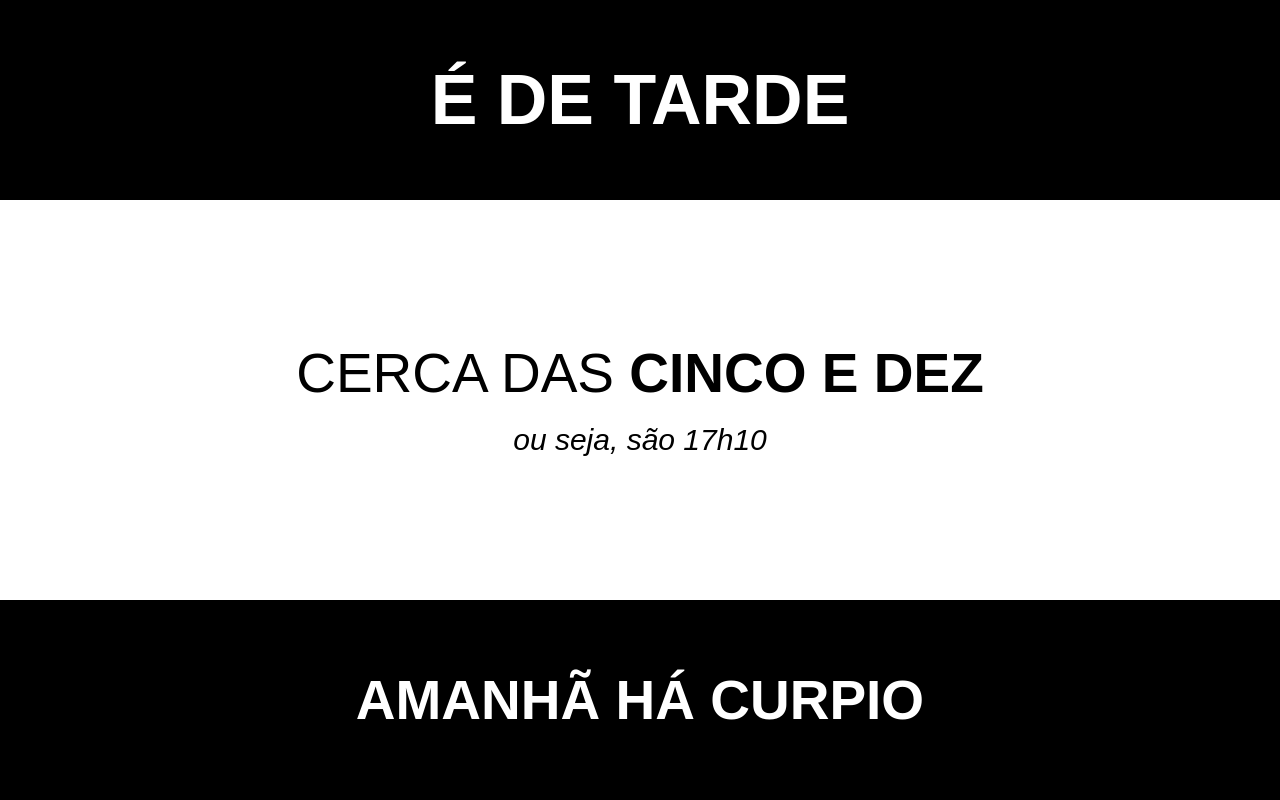
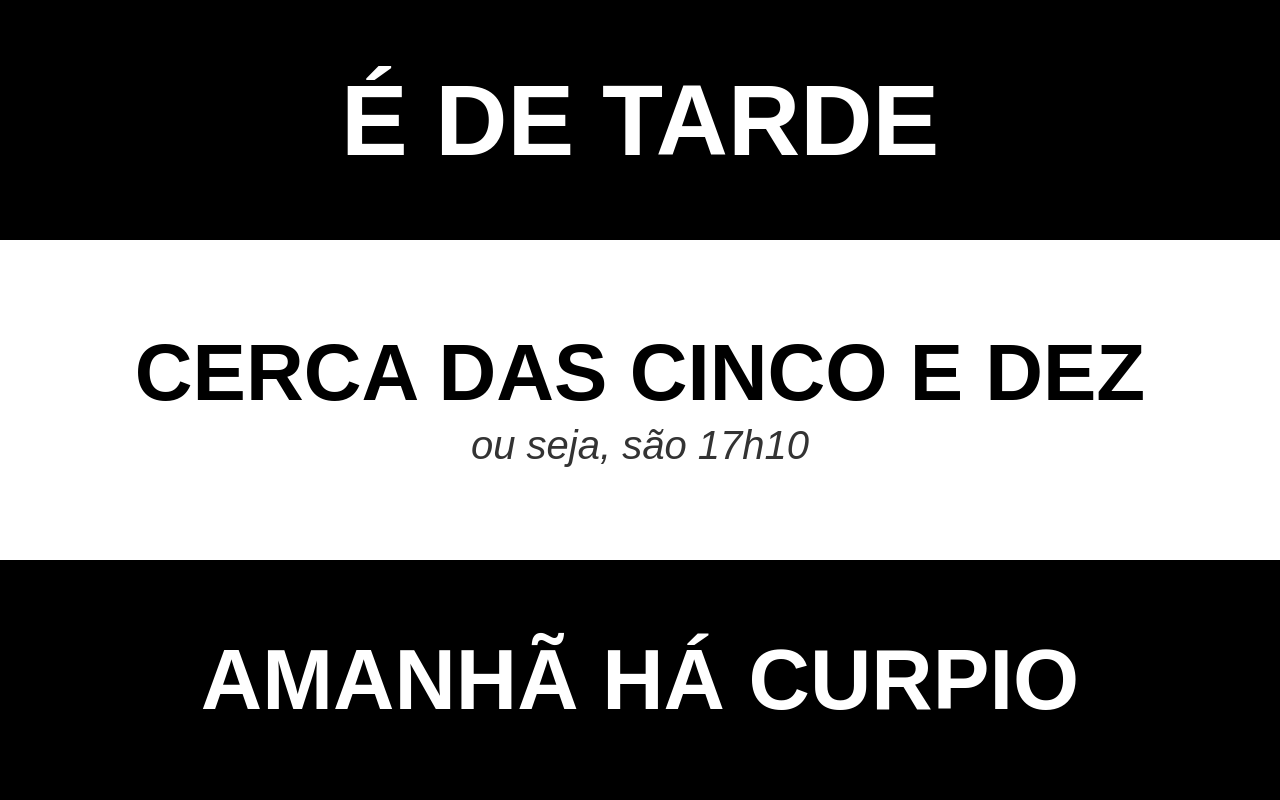
Before and after one commit to jmoufernandes/trmnl-easyread-clock, a plain HTML site: page index.html in a window 1280 px wide. Drawn offline with Linux system fonts and the light colour scheme; no server answers.

Commit message:
Update style.css

```diff
--- a/style.css
+++ b/style.css
@@ -13,47 +13,51 @@ body, html {
     height: 100vh;
 }
 
-/* Faixas Pretas (Topo e Fundo) */
+/* Faixas Pretas - Maximizadas */
 .black-block {
     background-color: black;
     color: white;
-    height: 25%;
+    height: 30%; /* Aumentado para dar mais peso visual */
     display: flex;
     justify-content: center;
     align-items: center;
-    font-size: 70px;
+    font-size: 100px; /* Letras enormes */
     font-weight: 900;
     text-transform: uppercase;
     text-align: center;
-    padding: 20px;
+    padding: 10px;
+    line-height: 0.9;
 }
 
-/* Área Central Branca */
+/* Área Central - Sem espaços vazios inúteis */
 .content-block {
-    height: 50%;
+    height: 40%; /* O centro agora é mais focado */
     display: flex;
     flex-direction: column;
     justify-content: center;
     align-items: center;
-    gap: 20px;
     padding: 10px;
 }
 
 .main-phrase {
-    font-size: 55px;
+    font-size: 80px; /* Quase o dobro do anterior */
+    font-weight: 700;
     text-transform: uppercase;
     text-align: center;
-    line-height: 1.1;
+    line-height: 1;
     color: black;
+    margin-bottom: 10px;
 }
 
 .negrito { font-weight: 900; }
 
 .footer-digital {
-    font-size: 30px;
+    font-size: 40px;
     font-style: italic;
-    color: black;
+    color: #333;
 }
 
-/* Letra do Curpio ligeiramente menor se a frase for longa */
-.footer-curpio { font-size: 55px; }
+/* Ajuste para o Curpio caber se for uma frase longa */
+.footer-curpio {
+    font-size: 85px;
+}
```
